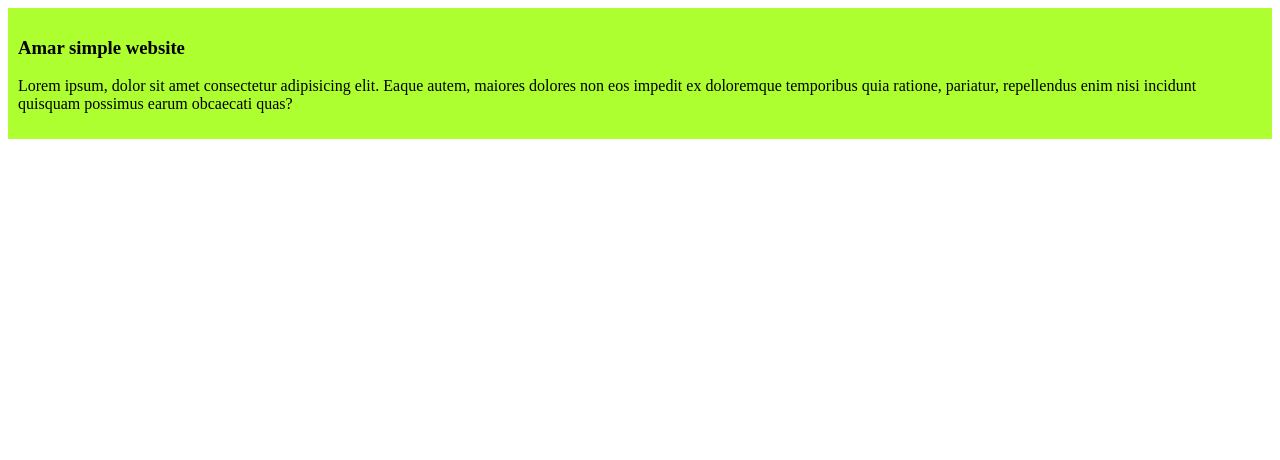
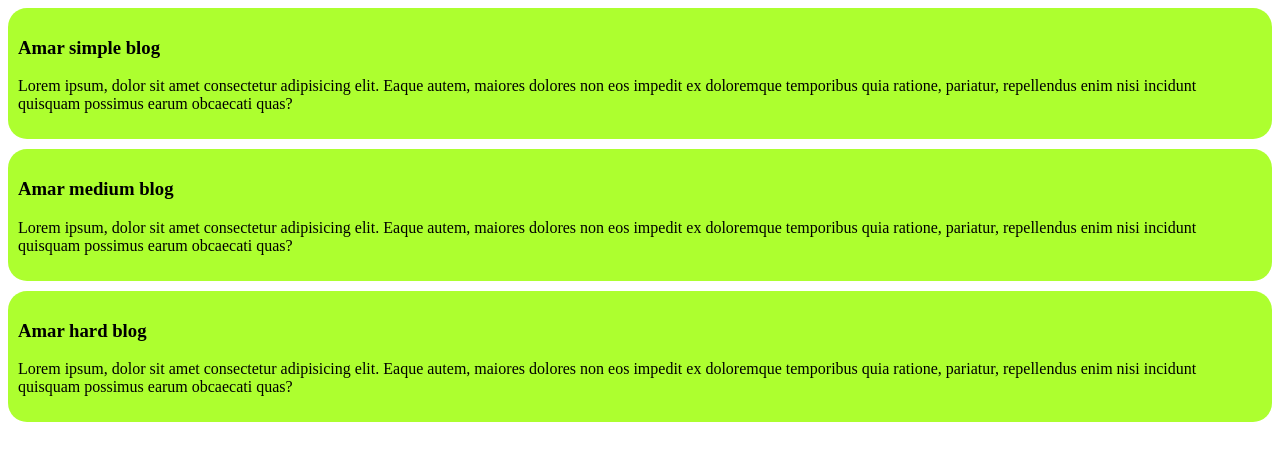
Before and after one commit to Niyamul-04/Amar-simple-website, a plain HTML site: page index.html in a window 1280 px wide. Drawn offline with Linux system fonts and the light colour scheme.

Commit message:
added the second and the third blog

```diff
--- a/index.html
+++ b/index.html
@@ -8,7 +8,19 @@
 </head>
 <body>
     <div>
-        <h3>Amar simple website</h3>
+        <h3>Amar simple blog</h3>
+        <p>
+            Lorem ipsum, dolor sit amet consectetur adipisicing elit. Eaque autem, maiores dolores non eos impedit ex doloremque temporibus quia ratione, pariatur, repellendus enim nisi incidunt quisquam possimus earum obcaecati quas?
+        </p>
+    </div>
+    <div>
+        <h3>Amar medium blog</h3>
+        <p>
+            Lorem ipsum, dolor sit amet consectetur adipisicing elit. Eaque autem, maiores dolores non eos impedit ex doloremque temporibus quia ratione, pariatur, repellendus enim nisi incidunt quisquam possimus earum obcaecati quas?
+        </p>
+    </div>
+    <div>
+        <h3>Amar hard blog</h3>
         <p>
             Lorem ipsum, dolor sit amet consectetur adipisicing elit. Eaque autem, maiores dolores non eos impedit ex doloremque temporibus quia ratione, pariatur, repellendus enim nisi incidunt quisquam possimus earum obcaecati quas?
         </p>
--- a/styles/blog.css
+++ b/styles/blog.css
@@ -1,5 +1,8 @@
 div{
     background-color: greenyellow;
     padding: 10px;
+    margin-bottom: 10px;
+    border-radius: 19px;
+    box-shadow: 15px;
 
 }
```
